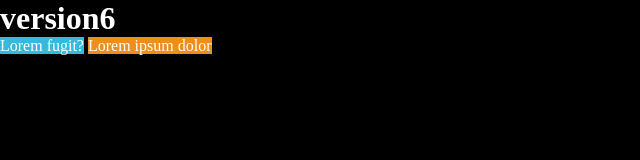
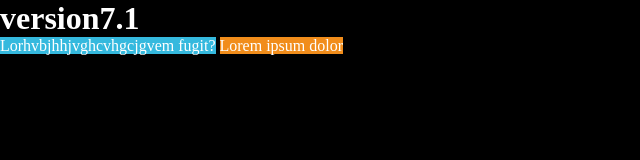
Before and after one commit to akshatatcodes/Akshat, a plain HTML site: page index.html in a window 1280 px wide. Shown: the whole page, without its empty margins (0-640 px from the left). Drawn offline with Linux system fonts and the light colour scheme.

Commit message:
version7.1

```diff
--- a/index.html
+++ b/index.html
@@ -7,8 +7,8 @@
     <link rel="stylesheet" href="style.css">
 </head>
 <body>
-    <h1>version6</h1>
-    <div class="content">Lorem  fugit?</div>
+    <h1>version7.1</h1>
+    <div class="content">Lorhvbjhhjvghcvhgcjgvem  fugit?</div>
     <div class="content2">Lorem ipsum dolor </div>
 </body>
 </html>
```
